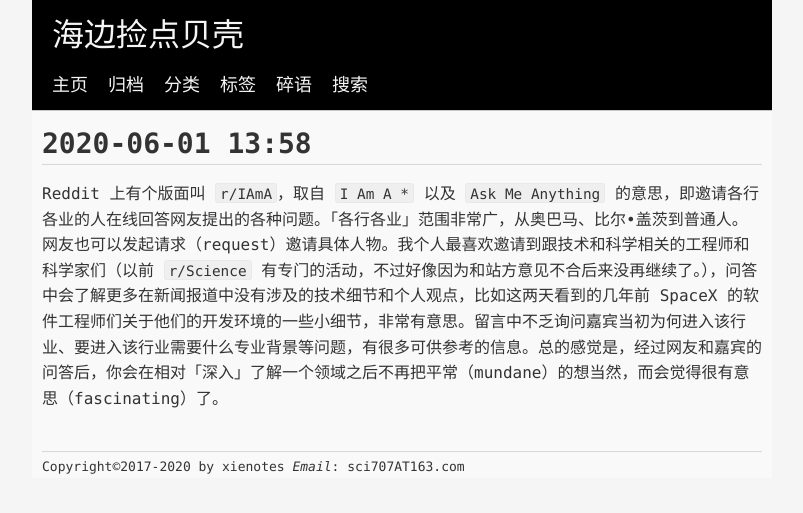
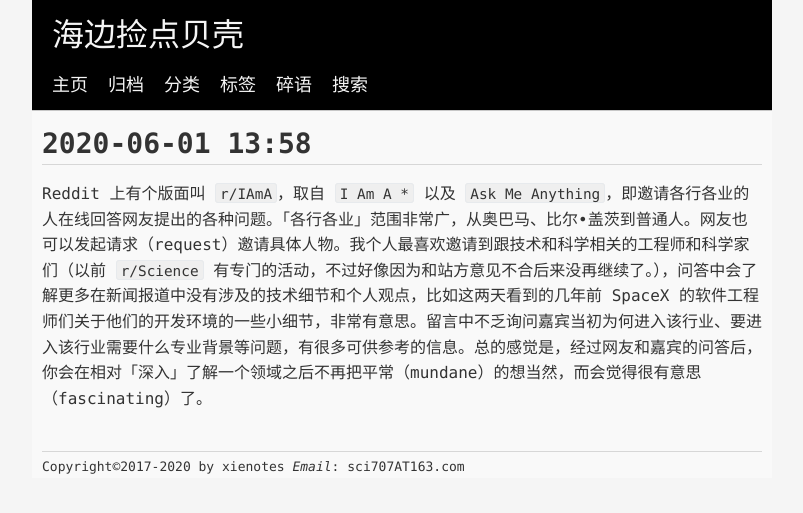
Before and after one commit to xienotes/xienotes.github.io, a Jekyll site: the page built from _posts/2020-06-01-21480.md, in a window 1280 px wide. Shown: the top 513 px of the page, without its empty margins (238-1041 px from the left). Built offline with Jekyll 4.4.1, drawn with Linux system fonts in a browser that asks for light colours.

Commit message:
Update 2020-06-01-21480.md

```diff
--- a/_posts/2020-06-01-21480.md
+++ b/_posts/2020-06-01-21480.md
@@ -7,4 +7,4 @@
 slug: '21480'
 category: social
 ---
-Reddit 上有个版面叫  `r/IAmA`，取自 `I Am A *` 以及 `Ask Me Anything` 的意思，即邀请各行各业的人在线回答网友提出的各种问题。「各行各业」范围非常广，从奥巴马、比尔•盖茨到普通人。网友也可以发起请求（request）邀请具体人物。我个人最喜欢邀请到跟技术和科学相关的工程师和科学家们（以前 `r/Science` 有专门的活动，不过好像因为和站方意见不合后来没再继续了。），问答中会了解更多在新闻报道中没有涉及的技术细节和个人观点，比如这两天看到的几年前 SpaceX 的软件工程师们关于他们的开发环境的一些小细节，非常有意思。留言中不乏询问嘉宾当初为何进入该行业、要进入该行业需要什么专业背景等问题，有很多可供参考的信息。总的感觉是，经过网友和嘉宾的问答后，你会在相对「深入」了解一个领域之后不再把平常（mundane）的想当然，而会觉得很有意思（fascinating）了。
+Reddit 上有个版面叫  `r/IAmA`，取自 `I Am A *` 以及 `Ask Me Anything`，即邀请各行各业的人在线回答网友提出的各种问题。「各行各业」范围非常广，从奥巴马、比尔•盖茨到普通人。网友也可以发起请求（request）邀请具体人物。我个人最喜欢邀请到跟技术和科学相关的工程师和科学家们（以前 `r/Science` 有专门的活动，不过好像因为和站方意见不合后来没再继续了。），问答中会了解更多在新闻报道中没有涉及的技术细节和个人观点，比如这两天看到的几年前 SpaceX 的软件工程师们关于他们的开发环境的一些小细节，非常有意思。留言中不乏询问嘉宾当初为何进入该行业、要进入该行业需要什么专业背景等问题，有很多可供参考的信息。总的感觉是，经过网友和嘉宾的问答后，你会在相对「深入」了解一个领域之后不再把平常（mundane）的想当然，而会觉得很有意思（fascinating）了。
```
